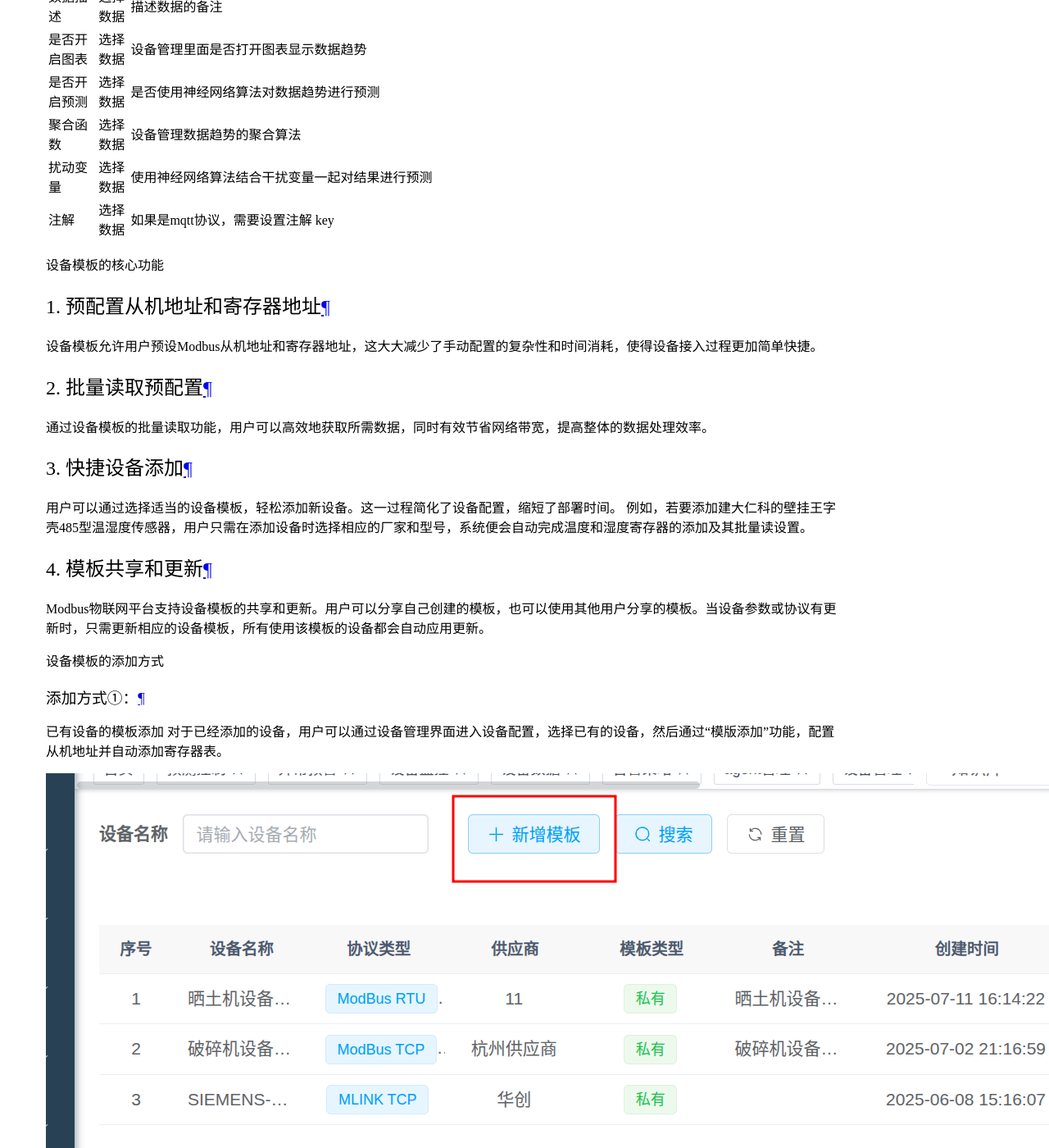
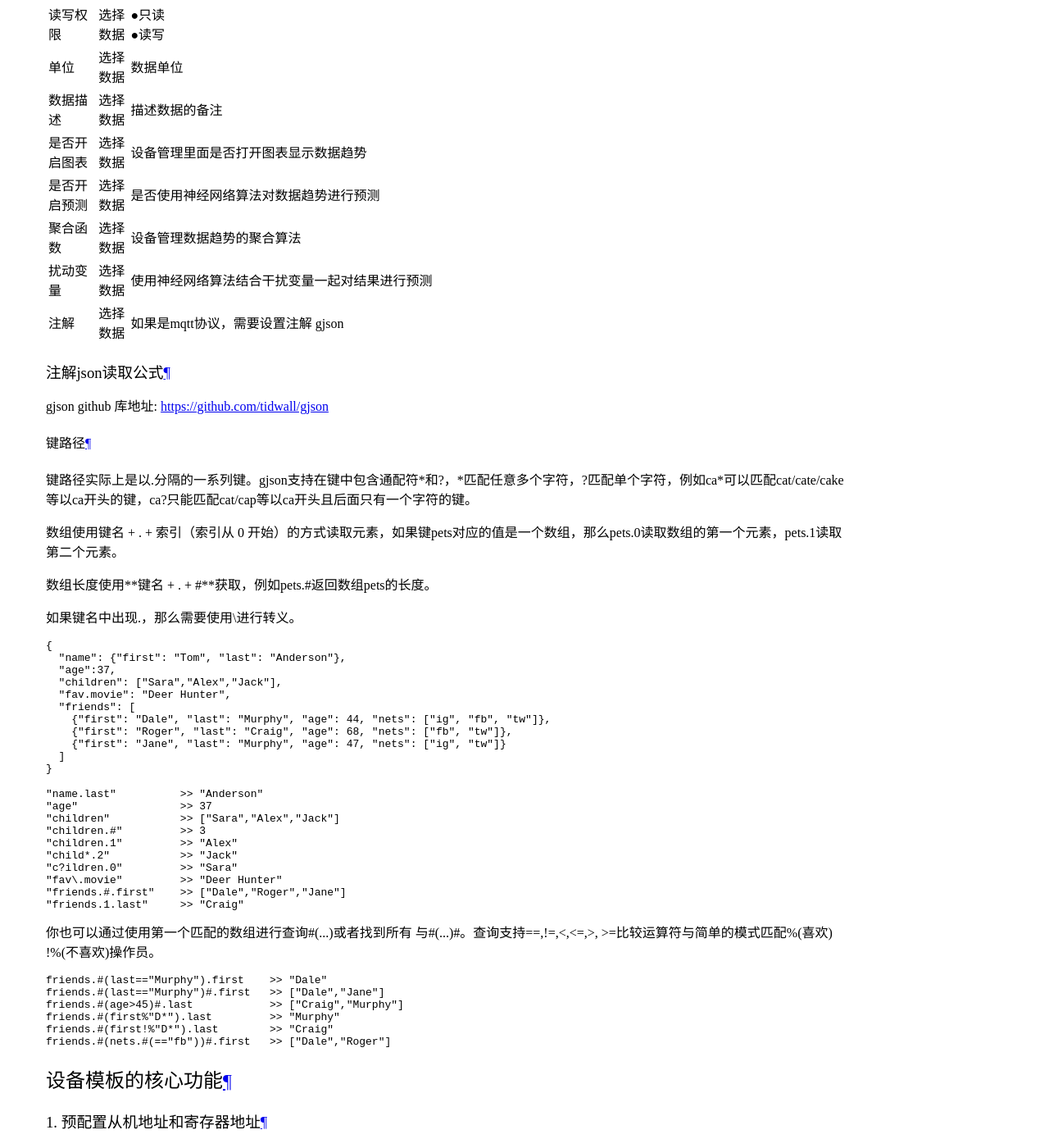
Before and after one commit to novawatcher-io/document, an MkDocs documentation site: the page built from docs/getting-started/assets/device_template.md, in a window 1280 px wide and 1400 px high, scrolled down 11057 px. Shown: the whole window at 82% size. Built offline with MkDocs 1.6.1 and Material for MkDocs 9.7.7, drawn with Linux system fonts in a browser that asks for light colours; some web fonts are replaced; the version menu is left out; some of the changed text lies outside the part shown.

Commit message:
feat: mqtt 注解文档

````diff
--- a/docs/getting-started/assets/device_template.md
+++ b/docs/getting-started/assets/device_template.md
@@ -51,42 +51,96 @@ description: "青岛星观信息网络提供智能设备模板功能，设备模
 | 是否开启预测 | 选择数据 |	是否使用神经网络算法对数据趋势进行预测 |
 | 聚合函数 | 选择数据 |	设备管理数据趋势的聚合算法 |
 | 扰动变量 | 选择数据 |	使用神经网络算法结合干扰变量一起对结果进行预测 |
-| 注解 | 选择数据 |	如果是mqtt协议，需要设置注解 key |
+| 注解 | 选择数据 |	如果是mqtt协议，需要设置注解 gjson |
 
-设备模板的核心功能
+### 注解json读取公式
+
+gjson github 库地址:  https://github.com/tidwall/gjson
+
+
+#### 键路径
+
+键路径实际上是以.分隔的一系列键。gjson支持在键中包含通配符*和?，*匹配任意多个字符，?匹配单个字符，例如ca*可以匹配cat/cate/cake等以ca开头的键，ca?只能匹配cat/cap等以ca开头且后面只有一个字符的键。
+
+数组使用键名 + . + 索引（索引从 0 开始）的方式读取元素，如果键pets对应的值是一个数组，那么pets.0读取数组的第一个元素，pets.1读取第二个元素。
+
+数组长度使用**键名 + . + #**获取，例如pets.#返回数组pets的长度。
+
+如果键名中出现.，那么需要使用\进行转义。
+
+```
+{
+  "name": {"first": "Tom", "last": "Anderson"},
+  "age":37,
+  "children": ["Sara","Alex","Jack"],
+  "fav.movie": "Deer Hunter",
+  "friends": [
+    {"first": "Dale", "last": "Murphy", "age": 44, "nets": ["ig", "fb", "tw"]},
+    {"first": "Roger", "last": "Craig", "age": 68, "nets": ["fb", "tw"]},
+    {"first": "Jane", "last": "Murphy", "age": 47, "nets": ["ig", "tw"]}
+  ]
+}
+```
+
+
+```
+"name.last"          >> "Anderson"
+"age"                >> 37
+"children"           >> ["Sara","Alex","Jack"]
+"children.#"         >> 3
+"children.1"         >> "Alex"
+"child*.2"           >> "Jack"
+"c?ildren.0"         >> "Sara"
+"fav\.movie"         >> "Deer Hunter"
+"friends.#.first"    >> ["Dale","Roger","Jane"]
+"friends.1.last"     >> "Craig"
+```
+你也可以通过使用第一个匹配的数组进行查询#(...)或者找到所有 与#(...)#。查询支持==,!=,<,<=,>, >=比较运算符与简单的模式匹配%(喜欢) !%(不喜欢)操作员。
+
+```
+friends.#(last=="Murphy").first    >> "Dale"
+friends.#(last=="Murphy")#.first   >> ["Dale","Jane"]
+friends.#(age>45)#.last            >> ["Craig","Murphy"]
+friends.#(first%"D*").last         >> "Murphy"
+friends.#(first!%"D*").last        >> "Craig"
+friends.#(nets.#(=="fb"))#.first   >> ["Dale","Roger"]
+```
+
+
+## 设备模板的核心功能
 
 
 
-## 1. 预配置从机地址和寄存器地址
+### 1. 预配置从机地址和寄存器地址
 设备模板允许用户预设Modbus从机地址和寄存器地址，这大大减少了手动配置的复杂性和时间消耗，使得设备接入过程更加简单快捷。
 
-## 2. 批量读取预配置
+### 2. 批量读取预配置
 
 通过设备模板的批量读取功能，用户可以高效地获取所需数据，同时有效节省网络带宽，提高整体的数据处理效率。
 
-## 3. 快捷设备添加
+### 3. 快捷设备添加
 
 用户可以通过选择适当的设备模板，轻松添加新设备。这一过程简化了设备配置，缩短了部署时间。
 例如，若要添加建大仁科的壁挂王字壳485型温湿度传感器，用户只需在添加设备时选择相应的厂家和型号，系统便会自动完成温度和湿度寄存器的添加及其批量读设置。
 
-## 4. 模板共享和更新
+### 4. 模板共享和更新
 
 Modbus物联网平台支持设备模板的共享和更新。用户可以分享自己创建的模板，也可以使用其他用户分享的模板。当设备参数或协议有更新时，只需更新相应的设备模板，所有使用该模板的设备都会自动应用更新。
 
 设备模板的添加方式
-### 添加方式①：
+### 最佳实践①：
 已有设备的模板添加
 对于已经添加的设备，用户可以通过设备管理界面进入设备配置，选择已有的设备，然后通过“模版添加”功能，配置从机地址并自动添加寄存器表。
 
 ![add_device_template](/docs-assets/img/assets/device_template/add_device_template.png)
 
-### 修改设备模板
+#### 修改设备模板
 
 点击修改按钮，修改设备模板
 
 ![update_device_template](/docs-assets/img/assets/device_template/update_device_template.png)
 
-### 删除设备模板
+#### 删除设备模板
 
 点击删除按钮，删除设备模板
 
````
